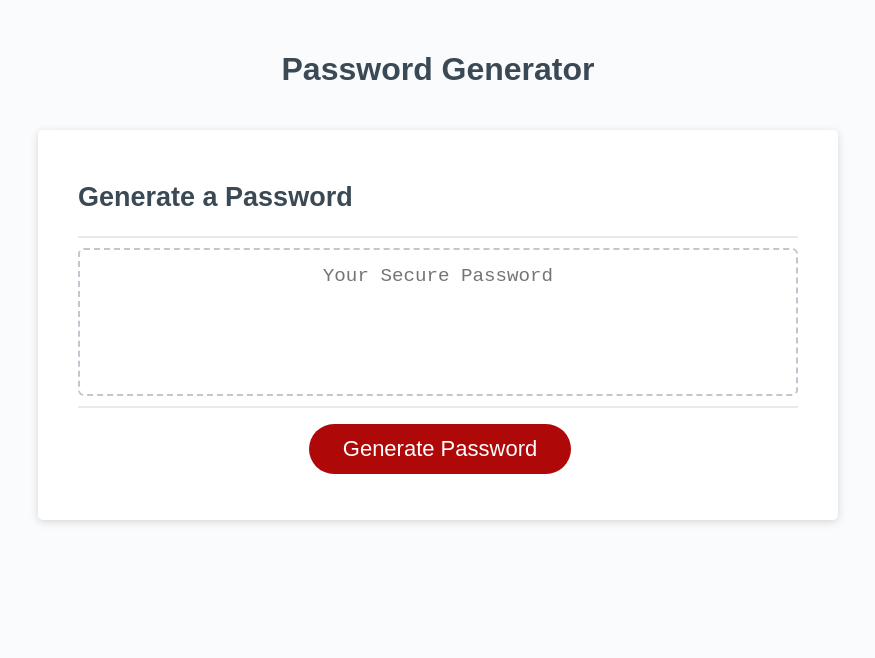
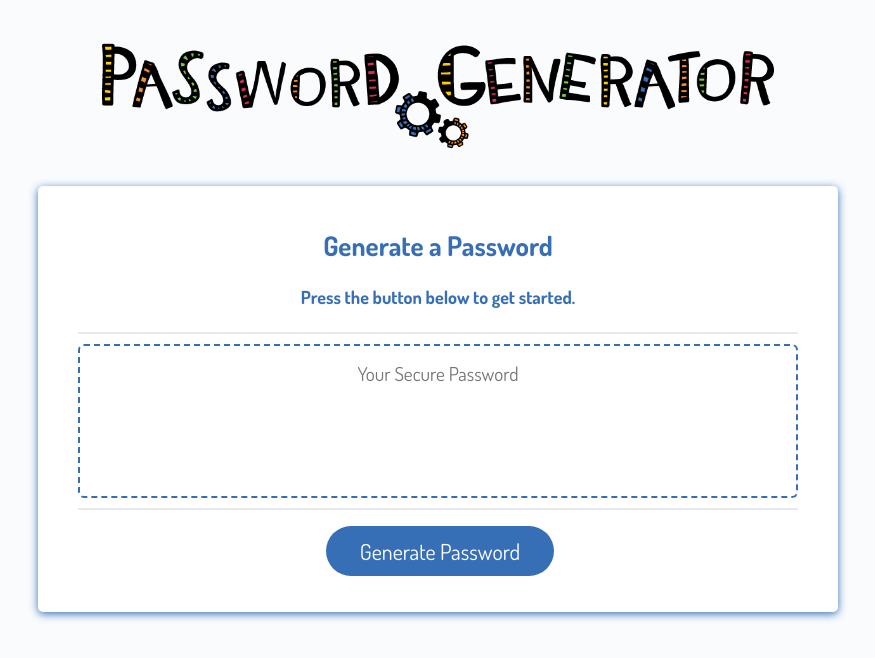
Before and after one commit to SeeMoreGold/Password-Generator, a plain HTML site: page index.html in a window 1280 px wide. Shown: the whole page, without its empty margins (202-1077 px from the left). Drawn offline with Linux system fonts and the light colour scheme.

Commit message:
Style changes, added logo.

```diff
--- a/style.css
+++ b/assets/style.css
@@ -13,7 +13,7 @@ body,
 }
 
 body {
-  font-family: sans-serif;
+  font-family: 'Dosis', sans-serif;
   background-color: #f9fbfd;
 }
 
@@ -27,19 +27,23 @@ header {
   text-align: center;
   padding: 20px;
   padding-top: 0px;
-  color: hsl(206, 17%, 28%);
+}
+.logo {
+  width: 700px;
 }
 
 .card {
   background-color: hsl(0, 0%, 100%);
   border-radius: 5px;
   border-width: 1px;
-  box-shadow: rgba(0, 0, 0, 0.15) 0px 2px 8px 0px;
-  color: hsl(206, 17%, 28%);
+  box-shadow: #376FB7 0px 2px 8px 0px;
+  text-align: center;
+  color: #376FB7;
   font-size: 18px;
+  font-weight:700;
   margin: 0 auto;
   max-width: 800px;
-  padding: 30px 40px;
+  padding: 20px 40px;
 }
 
 .card-header::after {
@@ -74,12 +78,13 @@ header {
 
 .btn {
   border: none;
-  background-color: hsl(360, 91%, 36%);
+  background-color: #376FB7;
   border-radius: 25px;
   box-shadow: rgba(0, 0, 0, 0.1) 0px 1px 6px 0px rgba(0, 0, 0, 0.2) 0px 1px 1px
     0px;
   color: hsl(0, 0%, 100%);
   display: inline-block;
+  font-family: 'Dosis', sans-serif;
   font-size: 22px;
   line-height: 22px;
   margin: 16px 16px 16px 20px;
@@ -108,11 +113,12 @@ button[disabled] {
   padding-left: 15px;
   padding-right: 15px;
   padding-bottom: 85px;
+  font-family: 'Dosis', sans-serif;
   font-size: 1.2rem;
   text-align: center;
   margin-top: 10px;
   margin-bottom: 10px;
-  border: 2px dashed #c0c7cf;
+  border: 2px dashed #376FB7;
   border-radius: 6px;
   resize: none;
   overflow: hidden;
--- a/index.html
+++ b/index.html
@@ -1,28 +1,27 @@
 <!DOCTYPE html>
 <html lang="en">
+
 <head>
   <meta charset="UTF-8" />
   <meta name="viewport" content="width=device-width, initial-scale=1.0" />
   <meta http-equiv="X-UA-Compatible" content="ie=edge" />
+  <link href="https://fonts.googleapis.com/css2?family=Dosis:wght@400;500;600;700&display=swap" rel="stylesheet">
   <title>Password Generator</title>
-    <link rel="stylesheet" href="style.css" />
+  <link rel="stylesheet" href="assets/style.css" />
 </head>
+
 <body>
   <div class="wrapper">
     <header>
-        <h1>Password Generator</h1>
+      <img src="./assets/PW-Generator-Logo.png" class="logo" alt="App logo" />
     </header>
     <div class="card">
       <div class="card-header">
         <h2>Generate a Password</h2>
+        <h4>Press the button below to get started.</h4>
       </div>
       <div class="card-body">
-          <textarea
-            readonly
-            id="password"
-            placeholder="Your Secure Password"
-            aria-label="Generated Password"
-          ></textarea>
+        <textarea readonly id="password" placeholder="Your Secure Password" aria-label="Generated Password"></textarea>
       </div>
       <div class="card-footer">
         <button id="generate" class="btn">Generate Password</button>
@@ -31,4 +30,5 @@
   </div>
   <script src="script.js"></script>
 </body>
+
 </html>
--- a/script.js
+++ b/script.js
@@ -91,7 +91,7 @@ var upperCasedCharacters = [
 // Write password to the #password input
 function generatePassword() {
 // These are the prompts for the criteria
-  var passLength = parseInt(prompt("Choose a desired length for your password. Must be at least 8 and not more than 128 characters."));
+  var passLength = parseInt(prompt("Choose a desired length for your password. Type a number between 8 and 128."));
   if(passLength<8){
     alert("Please add password length between 8 and 128");
     return;
```
Also changed, not shown: assets/PW-Generator-Logo.png (added). Lines whose indentation alone changed are shown as unchanged.
